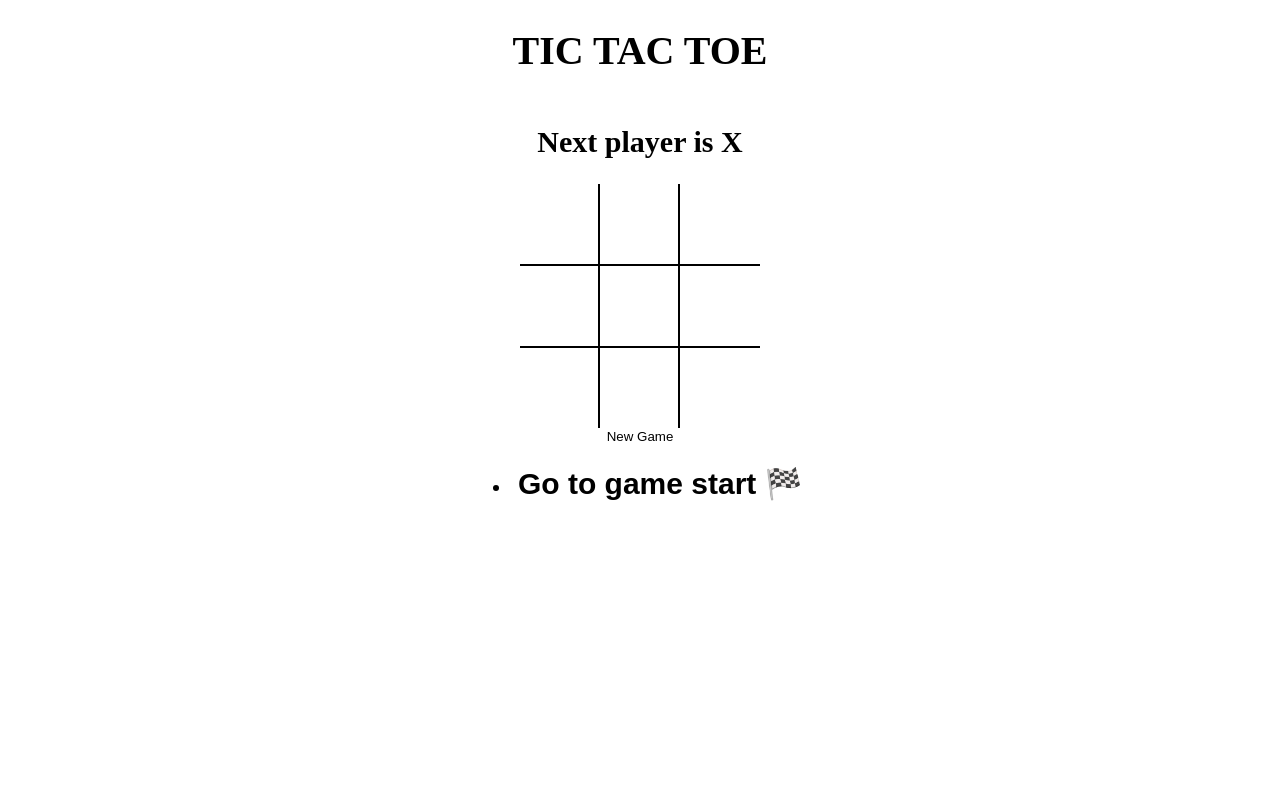
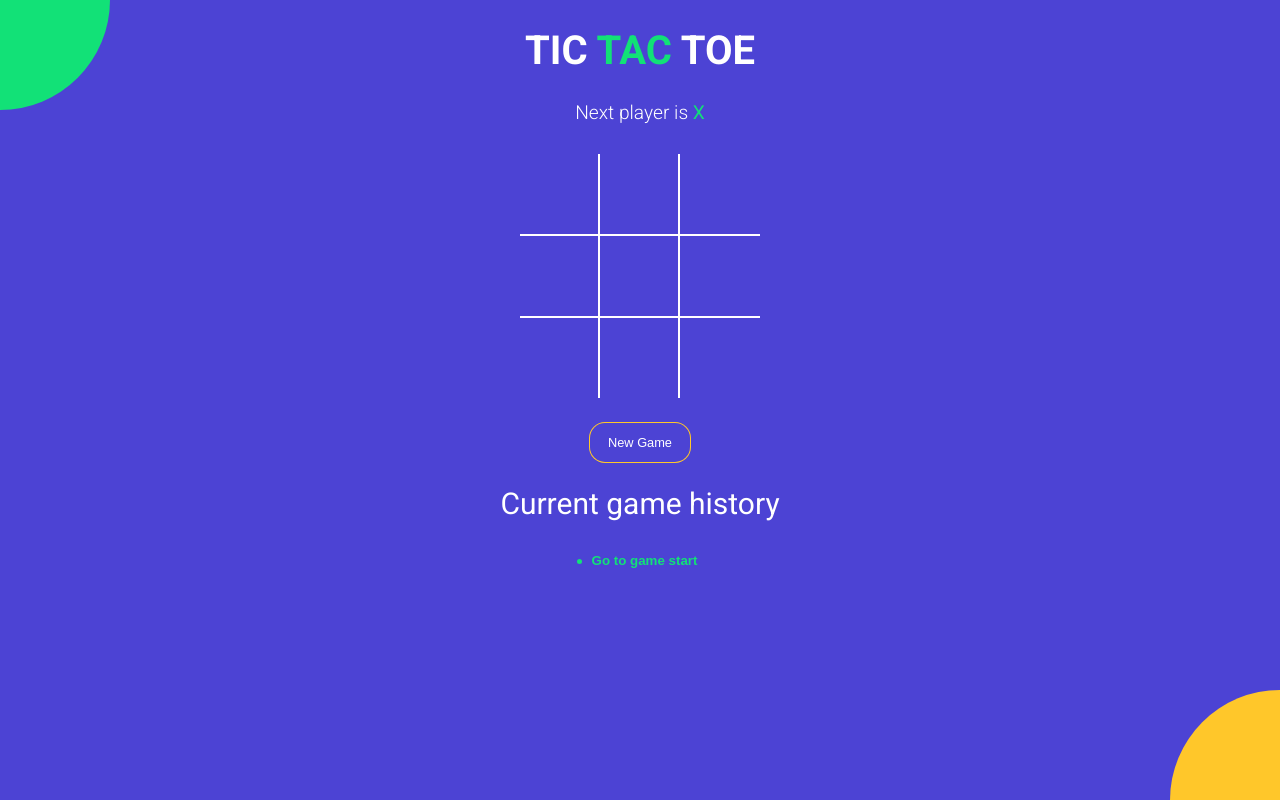
Before and after one commit to Vigneshk5/TicTacToe, a React (Vite) app: page / in a window 1280 px wide. Built offline with nearby package versions, Linux system fonts and the light colour scheme.

Commit message:
added styles

```diff
--- a/index.html
+++ b/index.html
@@ -2,9 +2,12 @@
 <html lang="en">
   <head>
     <meta charset="UTF-8" />
-    <link rel="icon" type="image/svg+xml" href="/vite.svg" />
     <meta name="viewport" content="width=device-width, initial-scale=1.0" />
-    <title>Vite + React</title>
+    <meta http-equiv="X-UA-Compatible" content="ie=edge" />
+    <link
+      href="https://fonts.googleapis.com/css?family=Roboto:300,400,700&display=swap"
+      rel="stylesheet"/>
+    <title>Tic Tac Toe</title>
   </head>
   <body>
     <div id="root"></div>
--- a/src/App.jsx
+++ b/src/App.jsx
@@ -50,11 +50,13 @@
 
   return (
     <div className="app">
-      <h1>TIC TAC TOE</h1>
+      <h1>TIC <span className='text-green'>TAC</span> TOE</h1>
       <StatusMessage winner={winner} current={current}/>
       <Board board={current.board} handleSquareClick={handleSquareClick} winningCombination={winningCombination}/>
-      <button type='button' onClick={onNewGame}>New Game</button>
+      <button className={`btn-reset ${winner ? 'active':''}`} type='button' onClick={onNewGame}>New Game</button>
+      <h2 style={{fontWeight:'normal'}}>Current game history</h2>
       <History history={history} moveTo={moveTo} currentMove={currentMove}/>
+      <div className='bg-balls'></div>
     </div>
   );
 };
--- a/src/components/Board.jsx
+++ b/src/components/Board.jsx
@@ -30,7 +30,6 @@
         {renderSquare(7)}
         {renderSquare(8)}
         </div>
-
     </div>
   );
 };
--- a/src/components/History.jsx
+++ b/src/components/History.jsx
@@ -1,25 +1,21 @@
 import React from 'react'
 
 function History({history,moveTo,currentMove}) {
-  return (
-   <ul>
+  return (<div className='history-wrapper'>
+   <ul className='history'>
    {
     history.map((_,move) => {
        return( <li key={move}>
-       <button style={{
-        fontWeight:move===currentMove ? 'bold':'normal',
-        //color:move===currentMove ? 'green':'red',
-        fontSize:move===currentMove ? '1.5em' :'1em',
-       }
-       }
+       <button className={`btn-move ${move===currentMove?'active':''}`}
        onClick={()=>{
         moveTo(move);
        }}
-       type='button'>{move === 0 ?'Go to game start 🏁' :`Go to move #${move}`}</button>
+       type='button'>{move === 0 ?'Go to game start' :`Go to move #${move}`}</button>
     </li>);
     })
    }
    </ul>
+   </div>
   )
 }
 
--- a/src/components/Square.jsx
+++ b/src/components/Square.jsx
@@ -2,8 +2,8 @@
 
  const Square = ({value,onClick,isWinningC}) => {
    return (
-     <button  type="button" className="square" onClick={onClick}
-     style={{fontWeight:isWinningC ? 'bold' : 'normal' }}
+     <button  type="button" onClick={onClick}
+     className={`square ${isWinningC ? 'winning' :''}${value==='X' ? ' text-green':'text-orange'}`}
      >{value}</button>
    );
  };
--- a/src/components/StatusMessage.jsx
+++ b/src/components/StatusMessage.jsx
@@ -2,9 +2,19 @@
 function StatusMessage({winner,current}) {
    const noMoveLeft =current.board.every(el=>el !== null);
     return (
-        <div><h2>{winner && `Winner is ${winner}🥳`}
-        {!winner && !noMoveLeft && `Next player is ${current.isXNext ? 'X' : 'O'}`}
-        {!winner&& noMoveLeft &&`X and O is tied`}</h2></div>
+        <div className="status-message">
+        {winner && (<>
+            Winner is{' '}
+             <span className={winner==='X' ? 'text-green':'text-orange'}>{winner}</span>
+        </>)}
+        {!winner &&
+        !noMoveLeft &&
+        <>
+        Next player is <span className={current.isXNext ? 'text-green':'text-orange'}>{current.isXNext ? 'X' : 'O'}</span>
+            </>}
+        {!winner&& noMoveLeft &&<>
+            <span className='text-green'>X</span> and <span className='text-orange'>O</span> tied
+        </>}</div>
     )
 
 }
--- a/src/style/root.scss
+++ b/src/style/root.scss
@@ -1,4 +1,11 @@
+$green: #12e177;
+$orange: #ffc72a;
+$blue: #4c43d4;
+
 body {
+  font-family: 'Roboto', sans-serif;
+  background-color: $blue;
+  color: #fff;
   padding: 0;
   margin: 0;
 }
@@ -19,18 +26,83 @@
   align-items: center;
 }
 
+.text-green {
+  color: $green;
+}
+
+.text-orange {
+  color: $orange;
+}
+
+.history-wrapper {
+  width: 300px;
+  text-align: center;
+  margin-bottom: 20px;
+  .history {
+    display: inline-block;
+    padding: 0;
+    margin: 0;
+    li {
+      list-style: none;
+      text-align: left;
+      &:before {
+        content: '';
+        border-radius: 50%;
+        display: inline-block;
+        height: 5px;
+        width: 5px;
+        background-color: $green;
+        margin-right: 4px;
+        margin-bottom: 1px;
+      }
+
+      .btn-move {
+        color: #fff;
+        &.active {
+          font-weight: bold;
+          color: $green;
+        }
+      }
+    }
+  }
+}
+
+.status-message {
+  margin-bottom: 30px;
+  font-size: 1.2rem;
+  font-weight: lighter;
+  span {
+    font-weight: normal;
+  }
+}
+
+.btn-reset {
+  font-size: 0.8rem;
+  color: #fff;
+  border-radius: 15px;
+  padding: 12px 18px;
+  margin-top: 25px;
+  transition: all 0.2s;
+  background-color: $blue;
+  box-shadow: 0px 0px 0px 1px $orange;
+  &.active {
+    background-color: $orange;
+    box-shadow: none;
+  }
+}
+
 .board {
   .board-row {
     display: flex;
     flex-direction: row;
-      border-bottom: 2px solid #000;
+    border-bottom: 2px solid #fff;
     &:last-child {
       border-bottom: none;
     }
     .square {
       width: 80px;
       height: 80px;
-        border-right: 2px solid #000;
+      border-right: 2px solid #fff;
       font-size: 2.5rem;
       padding: 0;
       overflow: hidden;
@@ -38,6 +110,63 @@
       &:last-child {
         border-right: none;
       }
+      &.winning {
+        animation: scaleText 1.4s infinite;
+        @keyframes scaleText {
+          0% {
+            transform: 2.5rem;
+          }
+          50% {
+            font-size: 3.5rem;
+          }
+          100% {
+            font-size: 2.5rem;
           }
         }
       }
+    }
+  }
+}
+
+.bg-balls {
+  position: fixed;
+  top: 0;
+  left: 0;
+  right: 0;
+  bottom: 0;
+  min-width: 100%;
+  z-index: -1;
+
+  &:before,
+  &:after {
+    content: '';
+    position: absolute;
+    width: 150px;
+    height: 150px;
+    border-radius: 50%;
+  }
+
+  &:before {
+    background-color: $orange;
+    right: -75px;
+    bottom: -75px;
+    @media screen and (min-width: 476px) {
+      width: 220px;
+      height: 220px;
+      right: -110px;
+      bottom: -110px;
+    }
+  }
+
+  &:after {
+    background-color: $green;
+    top: -75px;
+    left: -75px;
+    @media screen and (min-width: 476px) {
+      width: 220px;
+      height: 220px;
+      top: -110px;
+      left: -110px;
+    }
+  }
+}
```
Lines whose indentation alone changed are shown as unchanged.
